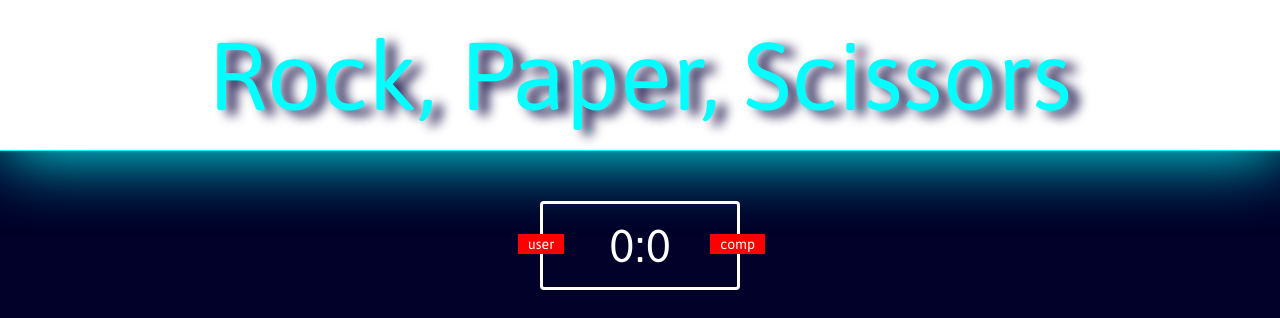
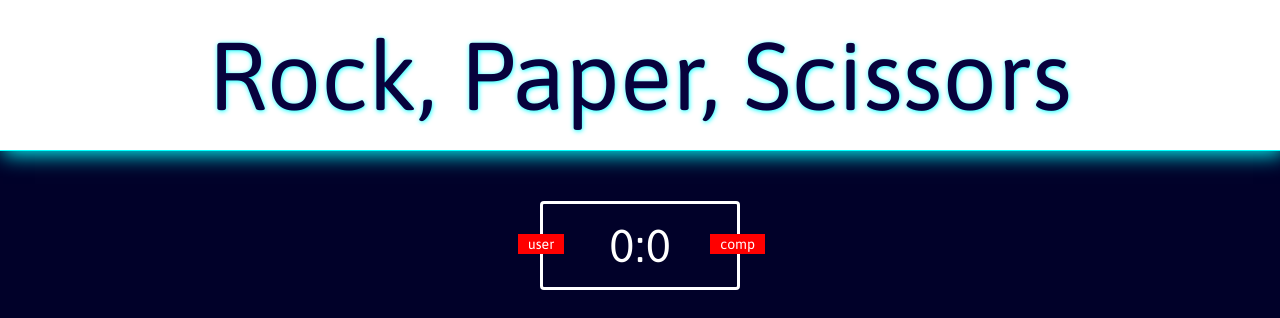
Before and after one commit to DanteArceneaux/rockPaperScissors, a plain HTML site: page index.html in a window 1280 px wide. Shown: the top 318 px of the page. Drawn offline with Linux system fonts and the light colour scheme.

Commit message:
finishing touches

```diff
--- a/style.css
+++ b/style.css
@@ -15,11 +15,11 @@ header {
 	font-family: Asap, sans-serif;
 	font-size: 600%;
 	border-bottom: 1px solid cyan;
-	color: cyan;
+	color: rgb(8, 2, 61);
 	background-color: rgb(255, 255, 255);
 	padding: 20px;
-	box-shadow: 3px 3px 70px cyan;
-	text-shadow: 10px 5px 12px rgb(8, 2, 61);
+	box-shadow: 3px 3px 20px cyan;
+	text-shadow: 0.5px 0.5px 5px cyan;
 	text-align: center;
 }
 
```
